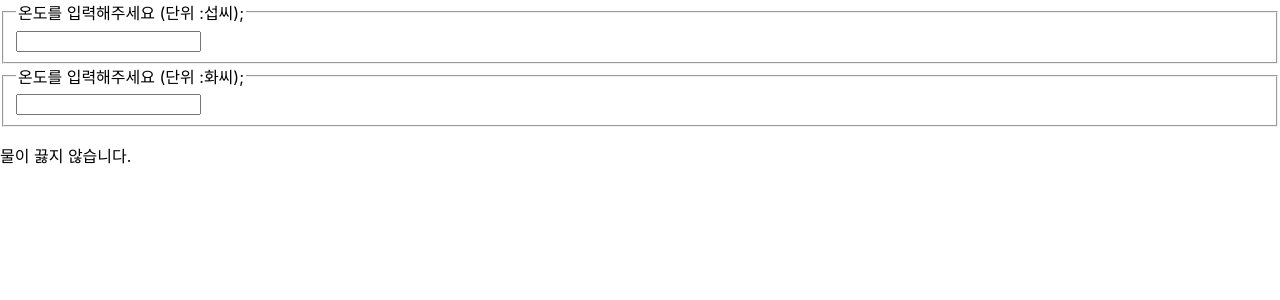
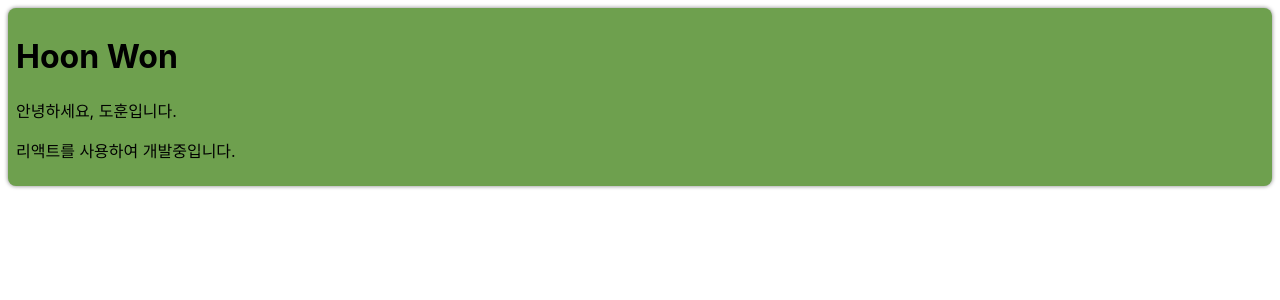
Before and after one commit to wdohoon/react, a React (Create React App) app: page / in a window 1280 px wide. Shown: the top 300 px of the page. Built offline with nearby package versions, Linux system fonts and the light colour scheme.

Commit message:
chapter14

```diff
--- /dev/null
+++ b/src/chapter_13/Card.jsx
@@ -0,0 +1,19 @@
+function Card(props) {
+    const { title, backgroundColor, children } = props;
+
+    return(
+        <div style={{
+            margin : 8,
+            padding: 8,
+            borderRadius : 8,
+            boxShadow : "0px 0px 4px grey",
+            backgroundColor: backgroundColor || "white",
+        }}
+        >
+            {title && <h1>{title}</h1>}
+            {children}
+        </div>
+    );
+}
+
+export default Card;
--- /dev/null
+++ b/src/chapter_13/ProfileCard.jsx
@@ -0,0 +1,12 @@
+import Card from "./Card";
+
+function ProfileCard(props) {
+    return (
+        <Card title="Hoon Won" backgroundColor="#6ea04e">
+            <p>안녕하세요, 도훈입니다.</p>
+            <p>리액트를 사용하여 개발중입니다.</p>
+        </Card>
+    );
+}
+
+export default ProfileCard;
--- /dev/null
+++ b/src/chapter_14/ThemeContext.jsx
@@ -0,0 +1,6 @@
+import React from "react";
+
+const ThemeContext = React.createContext();
+ThemeContext.displayName = "ThemeContext";
+
+export default ThemeContext;
--- a/src/index.js
+++ b/src/index.js
@@ -14,7 +14,8 @@ import reportWebVitals from './reportWebVitals';
 //import LandingPage from './chapter_09/LandginPage';
 //import AttendanceBook from './chapter_10/AttendanceBook';
 //import SignUp from './chpater_11/SignUp';
-import Calculator from './chapter_12/Calculator';
+//import Calculator from './chapter_12/Calculator';
+import ProfileCard from './chapter_13/ProfileCard';
 
 // setInterval(() => {
 //   ReactDOM.render(
@@ -36,7 +37,7 @@ import Calculator from './chapter_12/Calculator';
 setInterval(() => {
   ReactDOM.render(
     <React.StrictMode>
-      <Calculator/>
+      <ProfileCard/>
     </React.StrictMode>,
     document.getElementById('root')
   );
```
Also changed, not shown: src/chapter_14/DarkOrLight.jsx (added), src/chapter_14/MainContent.jsx (added).
